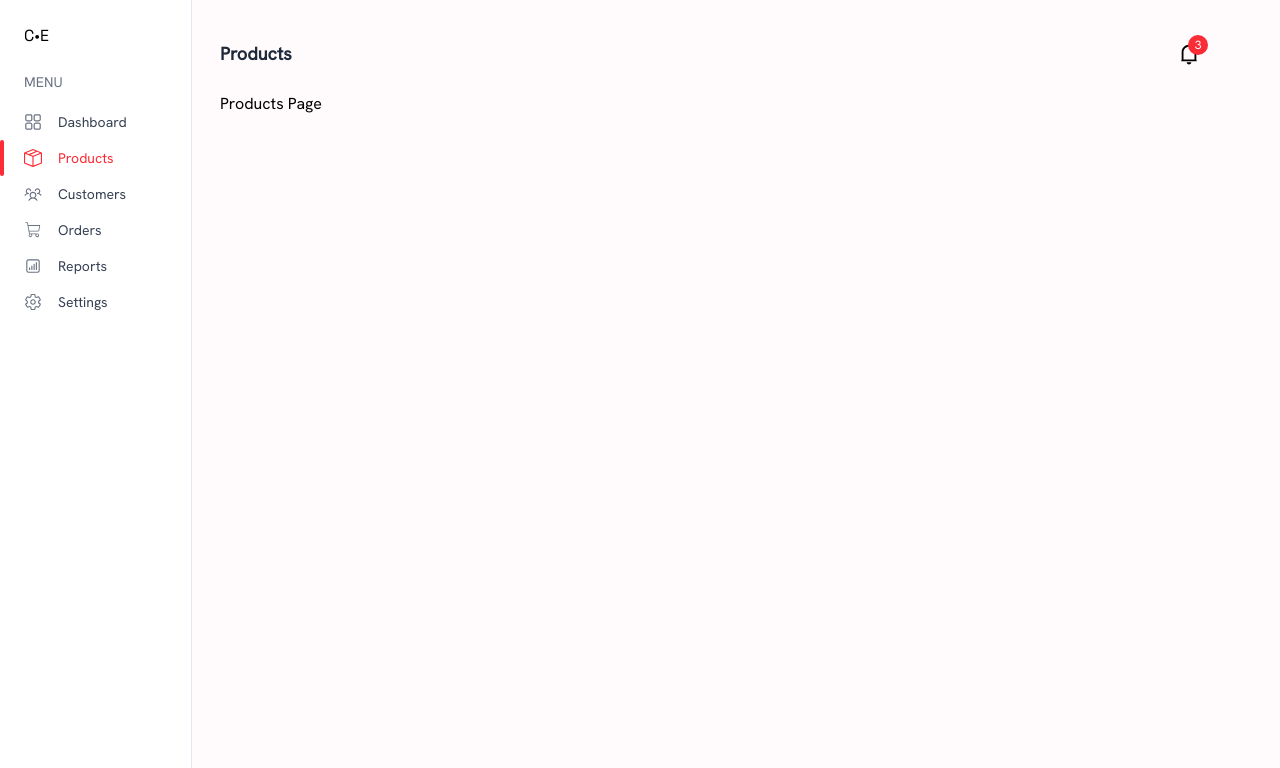
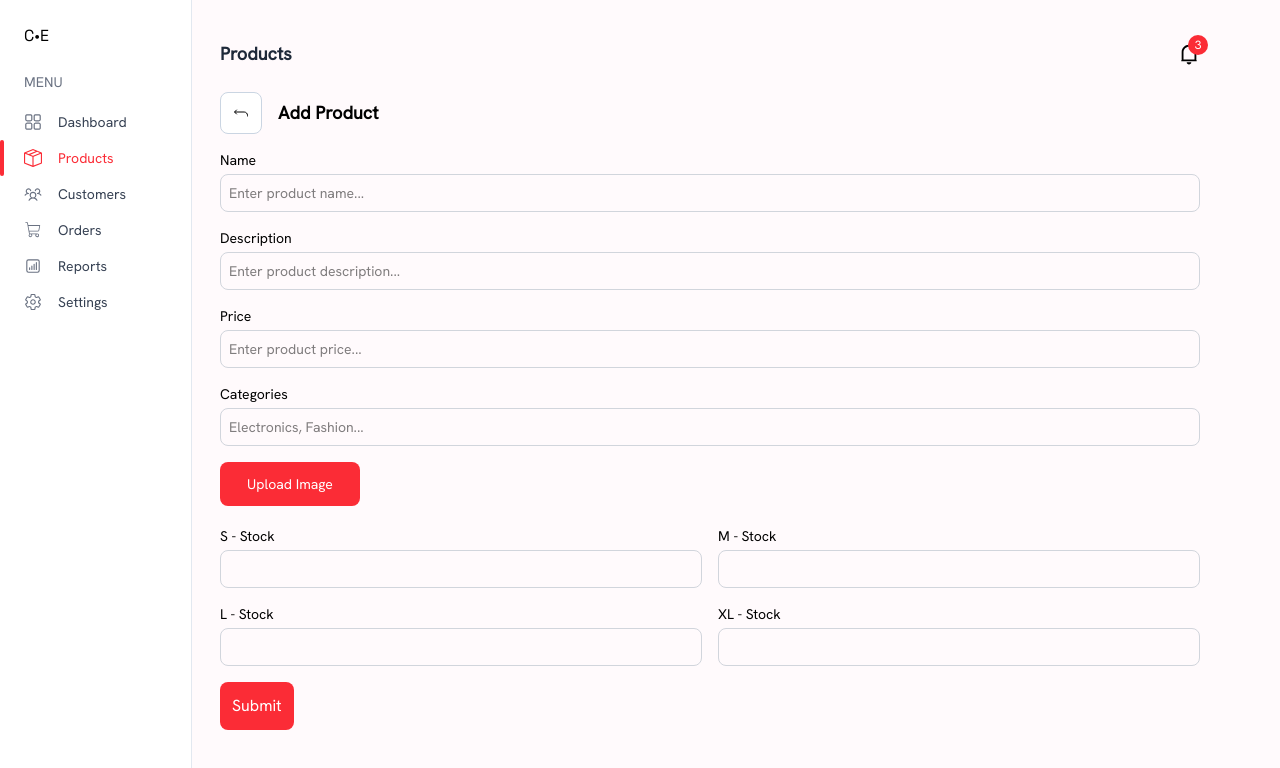
Before and after one commit to Haikal3003/cosplay-empire-ecommerce-frontend, a React (Vite) app: page /admin/products/add-product in a window 1280 px wide. Shown: the top 768 px of the page. Built offline with nearby package versions, Linux system fonts and the light colour scheme.

Commit message:
create add product form

```diff
--- a/src/components/common/FormInput.tsx
+++ b/src/components/common/FormInput.tsx
@@ -1,21 +1,25 @@
 import { useState } from 'react';
 import { FormInputProps } from '../../utils/types';
+import { AiOutlineEye, AiOutlineEyeInvisible } from 'react-icons/ai';
 
-export default function FormInput({ id, label, type, ...props }: FormInputProps) {
+export default function FormInput({ id, label, type, labelClassName = '', inputClassName = '', formClassName = '', ...props }: FormInputProps) {
   const [isVisible, setIsVisible] = useState(false);
-
   const inputType = type === 'password' && isVisible ? 'text' : type;
 
   return (
-    <div className="flex flex-col w-full relative">
+    <div className={`flex flex-col w-full relative ${formClassName}`}>
       {label && (
-        <label htmlFor={id} className="text-xs capitalize font-medium mb-1">
+        <label htmlFor={id} className={`capitalize font-medium mb-1 ${labelClassName}`}>
           {label}
         </label>
       )}
       <div className="relative">
-        <input id={id} type={inputType} className="text-xs p-2 border border-gray-300 rounded-lg w-full" {...props} />
-        {type === 'password' && <button type="button" className="absolute right-3 top-1/2 transform -translate-y-1/2 text-gray-500" onClick={() => setIsVisible(!isVisible)}></button>}
+        <input id={id} type={inputType} className={` p-2 border border-gray-300 rounded-lg w-full ${inputClassName}`} {...props} />
+        {type === 'password' && (
+          <button type="button" className="absolute right-3 top-1/2 transform -translate-y-1/2 text-gray-500" onClick={() => setIsVisible(!isVisible)}>
+            {isVisible ? <AiOutlineEyeInvisible size={16} /> : <AiOutlineEye size={16} />}
+          </button>
+        )}
       </div>
     </div>
   );
--- /dev/null
+++ b/src/hooks/usePrefix.tsx
@@ -0,0 +1,6 @@
+import { useLocation } from 'react-router-dom';
+
+export function usePrefix() {
+  const location = useLocation();
+  return location.pathname.startsWith('/admin') ? '/admin' : '/user';
+}
--- a/src/index.css
+++ b/src/index.css
@@ -19,3 +19,17 @@ input,
 textarea {
   outline: none;
 }
+
+input::-webkit-outer-spin-button,
+input::-webkit-inner-spin-button {
+  -webkit-appearance: none;
+  margin: 0;
+}
+
+input[type='number'] {
+  -moz-appearance: textfield;
+}
+
+input[type='file'] {
+  display: none;
+}
--- /dev/null
+++ b/src/pages/admin/AddProduct.tsx
@@ -0,0 +1,132 @@
+import { IoReturnUpBackOutline } from 'react-icons/io5';
+import { useNavigate } from 'react-router-dom';
+import FormInput from '../../components/common/FormInput';
+import { ChangeEvent, FormEvent, useState } from 'react';
+import { AddProductPayload } from '../../utils/types';
+import { useMutation } from '@tanstack/react-query';
+import api from '../../utils/api';
+
+type SizeTypes = 'S' | 'M' | 'L' | 'XL';
+
+export default function AddProduct() {
+  const navigate = useNavigate();
+
+  const [formData, setFormData] = useState<AddProductPayload>({
+    name: '',
+    description: '',
+    price: '',
+    categories: [],
+    sizes: [],
+    image: null as File | null,
+  });
+
+  const [imagePreview, setImagePreview] = useState<string | null>(null);
+
+  const mutation = useMutation({
+    mutationFn: async (newProduct: FormData) => {
+      return await api.post('/products', newProduct, {
+        headers: {
+          'Content-Type': 'multipart/form-data',
+        },
+      });
+    },
+    onSuccess: () => {
+      alert('Product added successfully!');
+      setImagePreview(null);
+    },
+    onError: (error) => {
+      alert(`Failed to add product: ${error.message}`);
+    },
+  });
+
+  const handleChange = (e: ChangeEvent<HTMLInputElement>) => {
+    const { name, value, files, type } = e.target;
+
+    if (files && files[0]) {
+      const file = files[0];
+      setFormData((prev) => ({ ...prev, image: file }));
+
+      const imageUrl = URL.createObjectURL(file);
+      setImagePreview(imageUrl);
+    } else if (type === 'number') {
+      setFormData((prev) => ({ ...prev, [name]: parseFloat(value).toString() }));
+    } else {
+      setFormData((prev) => ({
+        ...prev,
+        [name]: value,
+        categories: name === 'categories' ? value.split(',').map((c) => c.trim()) : prev.categories,
+      }));
+    }
+  };
+
+  const handleStockChange = (size: SizeTypes, e: ChangeEvent<HTMLInputElement>) => {
+    const stockValue = parseInt(e.target.value) || 0;
+    setFormData((prev) => {
+      const updatedSizes = prev.sizes.filter((s) => s.size !== size);
+      return { ...prev, sizes: [...updatedSizes, { size, stock: stockValue }] };
+    });
+  };
+
+  const handleSubmit = (e: FormEvent) => {
+    e.preventDefault();
+    const data = new FormData();
+    data.append('name', formData.name);
+    data.append('description', formData.description);
+    data.append('price', formData.price.toString());
+    data.append('categories', JSON.stringify(formData.categories));
+    data.append('sizes', JSON.stringify(formData.sizes));
+    if (formData.image) data.append('image', formData.image);
+
+    mutation.mutate(data);
+  };
+
+  return (
+    <div className="flex flex-col">
+      <div className="flex items-center space-x-4 mb-4">
+        <button className="p-3 rounded-lg border border-slate-300 bg-white hover:bg-red-500 cursor-pointer hover:border-transparent hover:text-white" onClick={() => navigate(-1)}>
+          <IoReturnUpBackOutline />
+        </button>
+        <h1 className="text-lg font-bold">Add Product</h1>
+      </div>
+      <form className="space-y-4" onSubmit={handleSubmit}>
+        <FormInput id="name" name="name" label="Name" type="text" labelClassName="text-sm" inputClassName="text-sm" placeholder="Enter product name..." onChange={handleChange} />
+
+        <FormInput id="description" name="description" label="Description" type="text" labelClassName="text-sm" inputClassName="text-sm" placeholder="Enter product description..." onChange={handleChange} />
+
+        <FormInput id="price" name="price" label="Price" type="number" labelClassName="text-sm" inputClassName="text-sm" placeholder="Enter product price..." onChange={handleChange} />
+
+        <FormInput id="categories" name="categories" label="Categories" type="text" labelClassName="text-sm" inputClassName="text-sm" placeholder="Electronics, Fashion..." onChange={handleChange} />
+
+        <div>
+          <FormInput
+            id="image"
+            name="image"
+            label="Upload Image"
+            type="file"
+            labelClassName="text-sm cursor-pointer p-3 w-full max-w-[140px] text-center bg-red-500 hover:bg-red-600 rounded-lg text-white"
+            inputClassName="text-sm "
+            onChange={handleChange}
+          />
+          {imagePreview && (
+            <div className="mt-2">
+              <p className="text-sm">Image Preview:</p>
+              <img src={imagePreview} alt="Preview" className="w-32 h-32 object-cover mt-2 border border-slate-300 rounded-md" />
+            </div>
+          )}
+        </div>
+
+        <div className="col-span-2">
+          <div className="grid grid-cols-2 gap-4 mt-2">
+            {['S', 'M', 'L', 'XL'].map((size) => (
+              <FormInput key={size} id={size} name={size} label={`${size} - Stock`} type="number" labelClassName="text-sm" inputClassName="text-sm" onChange={(e) => handleStockChange(size as SizeTypes, e)} />
+            ))}
+          </div>
+        </div>
+
+        <button type="submit" className="flex justify-center col-span-2 p-3 bg-red-500 text-white rounded-lg hover:bg-red-600">
+          Submit
+        </button>
+      </form>
+    </div>
+  );
+}
--- a/src/pages/admin/Products.tsx
+++ b/src/pages/admin/Products.tsx
@@ -1,3 +1,18 @@
+import { useNavigate } from 'react-router-dom';
+import { usePrefix } from '../../hooks/usePrefix';
+
 export default function ProductsPage() {
-  return <div>Products Page</div>;
+  const prefix = usePrefix();
+  const navigate = useNavigate();
+
+  return (
+    <div className="relative text-sm ">
+      <div className="flex flex-col sm:flex-row sm:items-center gap-3 mb-4">
+        <input type="text" placeholder="Search product..." className="w-full h-[42px] py-2 px-4 border border-gray-300 rounded-sm focus:outline-none focus:ring-2 focus:ring-green-500" />
+        <button className="w-full sm:w-auto h-[42px] bg-green-500 text-white px-10 rounded-sm hover:bg-green-600 transition-all text-xs cursor-pointer" onClick={() => navigate(`${prefix}/products/add-product`)}>
+          Add
+        </button>
+      </div>
+    </div>
+  );
 }
--- a/src/utils/types.ts
+++ b/src/utils/types.ts
@@ -2,6 +2,9 @@ export interface FormInputProps extends React.InputHTMLAttributes<HTMLInputEleme
   id: string;
   label: string;
   type: string;
+  labelClassName?: string;
+  inputClassName?: string;
+  formClassName?: string;
 }
 
 export type LoginPayload = {
@@ -15,3 +18,12 @@ export type RegisterPayload = {
   email: string;
   password: string;
 };
+
+export type AddProductPayload = {
+  name: string;
+  description: string;
+  price: string;
+  categories: string[];
+  sizes: { size: string; stock: number }[];
+  image: File | null;
+};
```
Also changed, not shown: src/routes/routes.tsx (+5 -6 lines), 1 other file (tests, documents, lock files or other folders).
